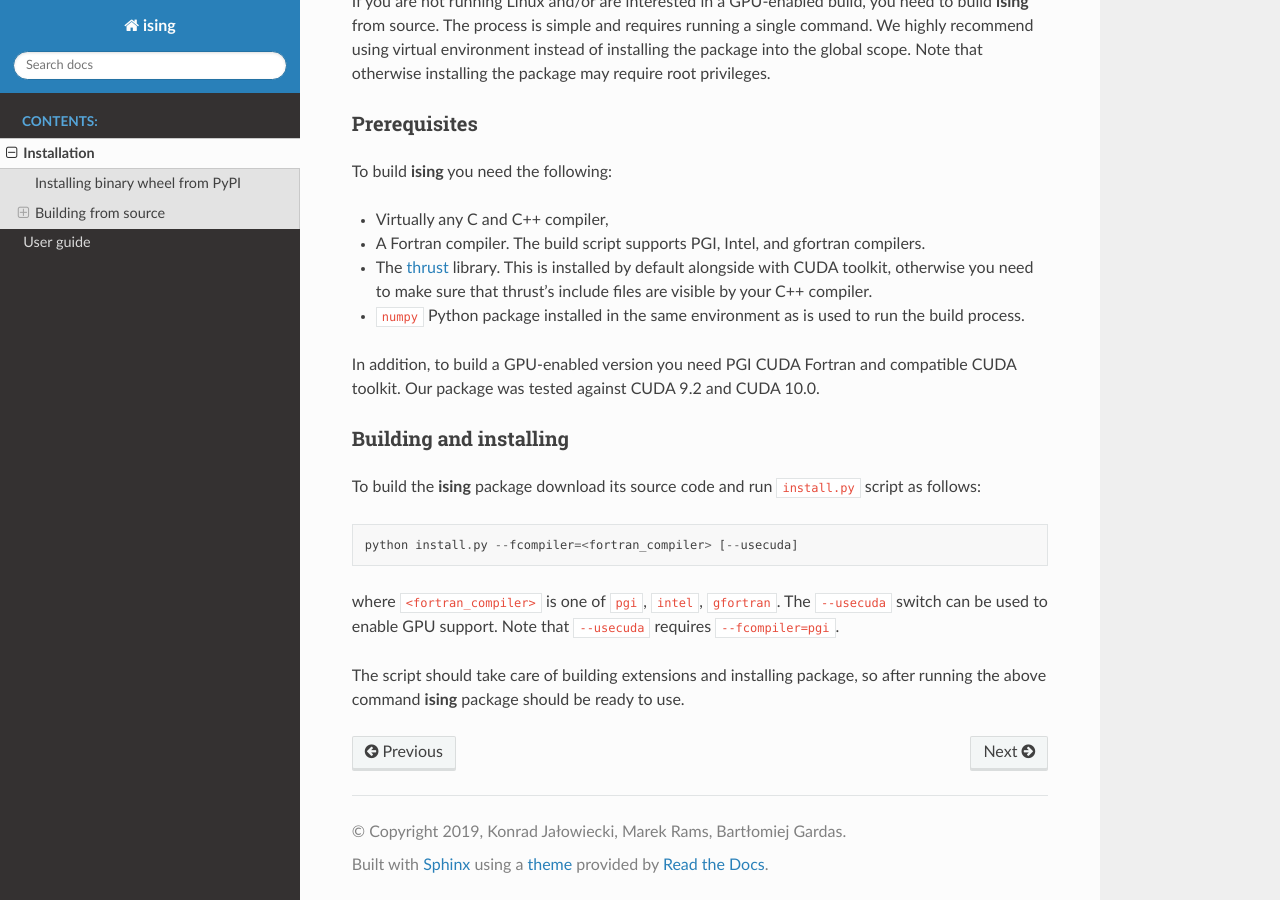
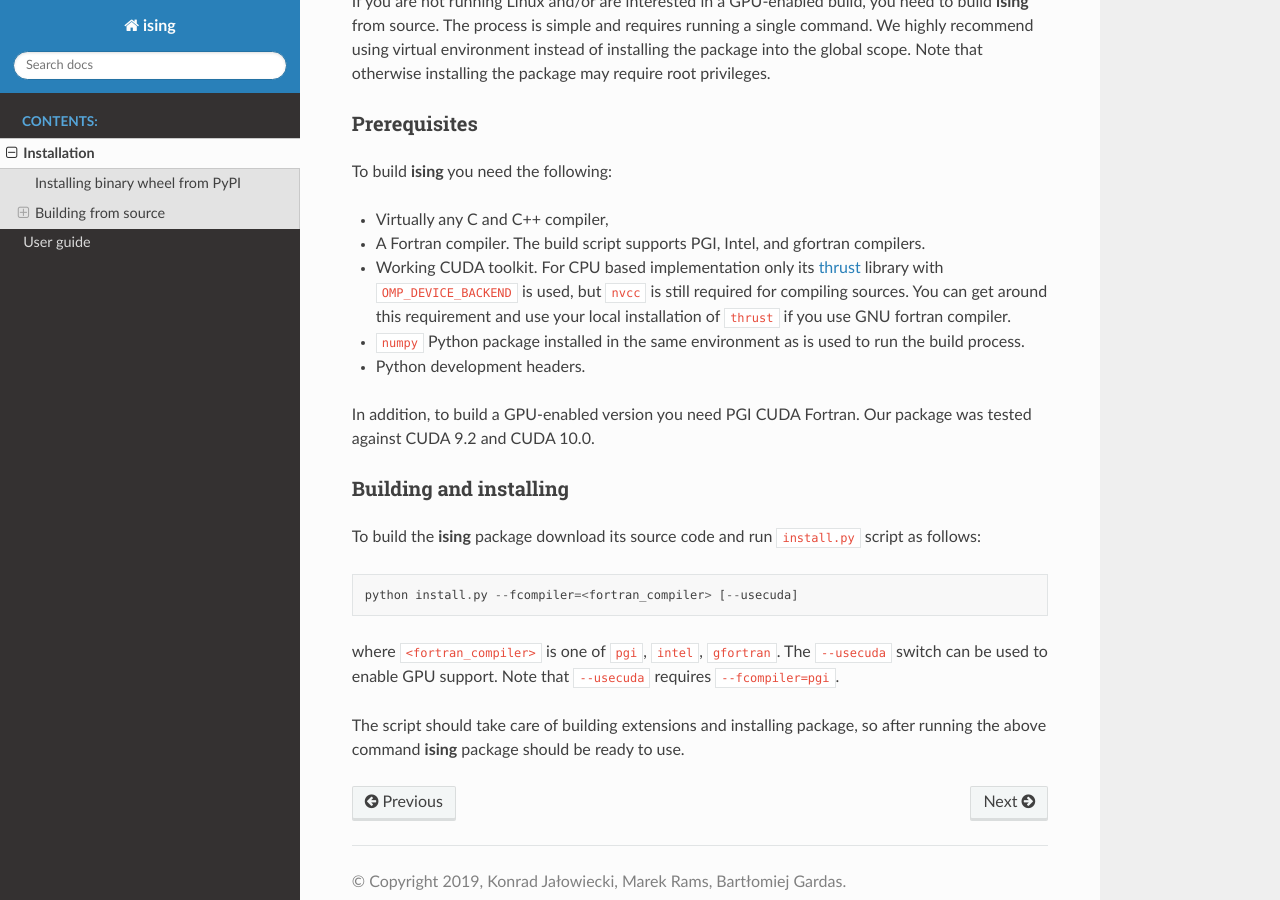
Before and after one commit to dexter2206/ising, a Sphinx documentation site: the page built from doc/installation.rst, in a window 1280 px wide and 900 px high, scrolled down 493 px. Built offline with Sphinx 7.4.7 and the Read the Docs theme 2.0.0, drawn with Linux system fonts in a browser that asks for light colours.

Commit message:
Update documentation to reflect requirements changes

```diff
--- a/doc/installation.rst
+++ b/doc/installation.rst
@@ -25,11 +25,12 @@ To build **ising** you need the following:
 
 - Virtually any C and C++ compiler,
 - A Fortran compiler. The build script supports PGI, Intel, and gfortran compilers.
-- The thrust_ library. This is installed by default alongside with CUDA toolkit, otherwise you need to make sure that thrust's include files are visible by your C++ compiler.
+- Working CUDA toolkit. For CPU based implementation only its thrust_ library with ``OMP_DEVICE_BACKEND`` is used, but ``nvcc`` is still required for compiling sources. You can get around this requirement and use your local installation of ``thrust`` if you use GNU fortran compiler.
 - ``numpy`` Python package installed in the same environment as is used to run the build process.
+- Python development headers.
 
 .. _thrust: https://thrust.github.io/
-In addition, to build a GPU-enabled version you need PGI CUDA Fortran and compatible CUDA toolkit. Our package was tested against CUDA 9.2 and CUDA 10.0.
+In addition, to build a GPU-enabled version you need PGI CUDA Fortran. Our package was tested against CUDA 9.2 and CUDA 10.0.
 
 Building and installing
 +++++++++++++++++++++++
```
